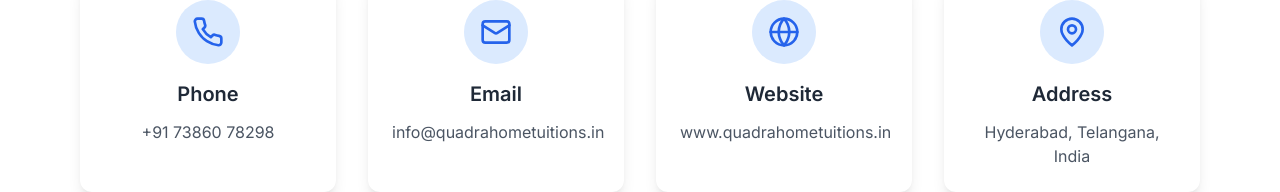
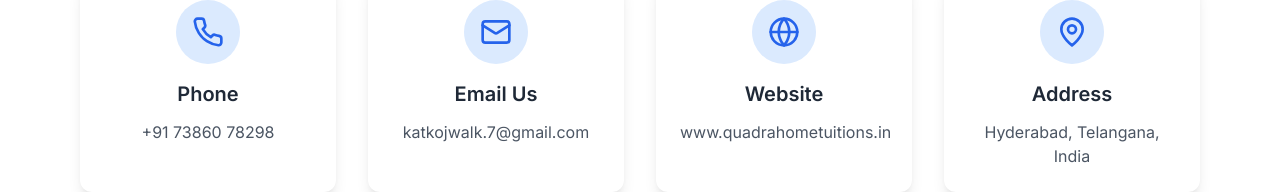
Before and after one commit to katkojwalk/KLM-HOMETUITIONS-LIVE, a React (Create React App) app in the folder client/: page /contact in a window 1280 px wide. Shown: the part 724-916 px from the top of the page. Built offline with nearby package versions, Linux system fonts and the light colour scheme; no server answers.

Commit message:
update: change contact email

```diff
--- a/client/src/components/Footer.js
+++ b/client/src/components/Footer.js
@@ -40,8 +40,8 @@
     },
     {
       icon: Mail,
-      text: 'info@quadrahometuitions.in',
-      link: 'mailto:info@quadrahometuitions.in'
+      text: 'katkojwalk.7@gmail.com',
+      link: 'mailto:katkojwalk.7@gmail.com'
     },
     {
       icon: Globe,
--- a/client/src/pages/Contact.js
+++ b/client/src/pages/Contact.js
@@ -36,9 +36,9 @@
     },
     {
       icon: Mail,
-      title: 'Email',
-      details: 'info@quadrahometuitions.in',
-      link: 'mailto:info@quadrahometuitions.in'
+      title: 'Email Us',
+      details: 'katkojwalk.7@gmail.com',
+      link: 'mailto:katkojwalk.7@gmail.com'
     },
     {
       icon: Globe,
```
